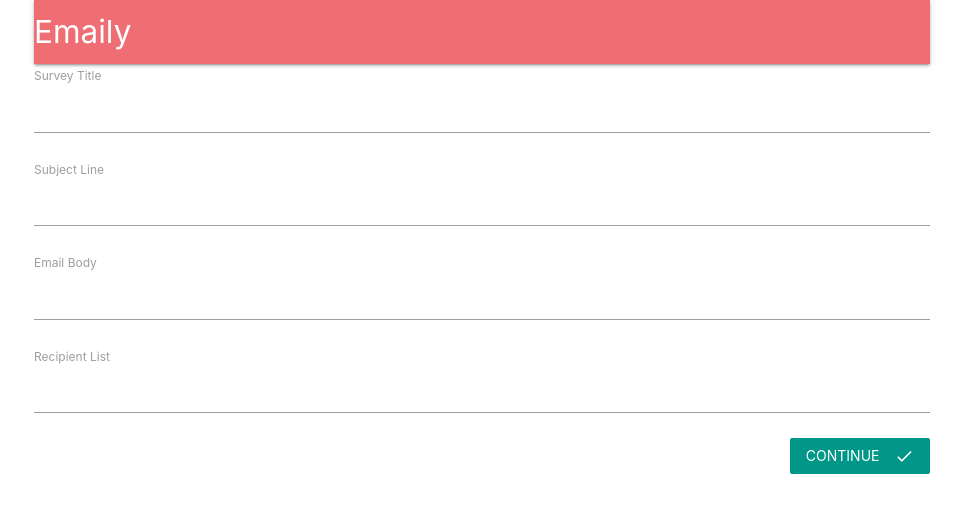
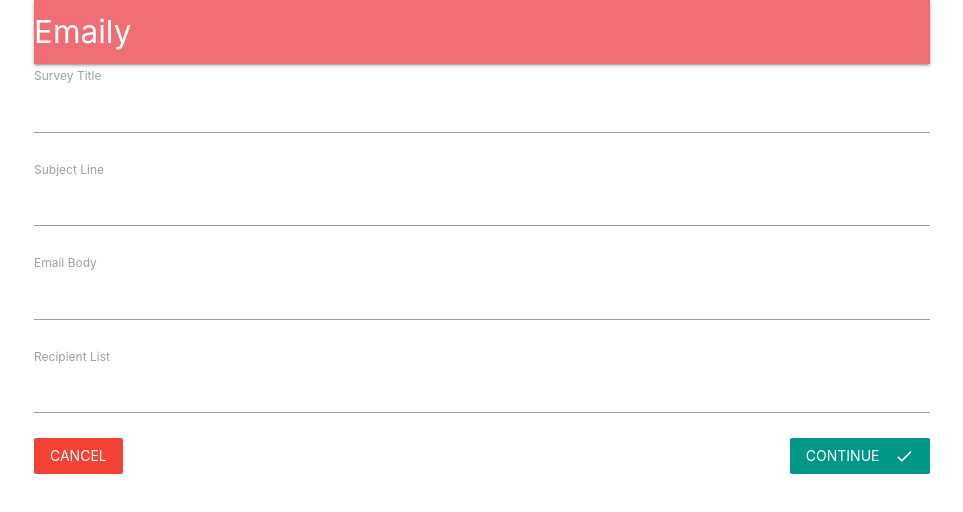
Before and after one commit to vijaypraju04/feedback-server, a React (Create React App) app in the folder feedback-client/: page /surveys/new in a window 1280 px wide. Shown: the top 512 px of the page, without its empty margins (158-1121 px from the left). Built offline with nearby package versions, Linux system fonts and the light colour scheme; no server answers.

Commit message:
callback for cancel added

```diff
--- a/feedback-client/src/components/surveys/SurveyForm.js
+++ b/feedback-client/src/components/surveys/SurveyForm.js
@@ -35,6 +35,9 @@
       <div>
         <form onSubmit={this.props.handleSubmit(this.props.onSurveySubmit)}>
           {this.renderFields()}
+          <Link to="/surveys" className="red btn-flat white-text">
+            Cancel
+          </Link>
           <button type="submit" className="teal btn-flat right white-text">
             Continue
             <i className="material-icons right">done</i>
--- a/feedback-client/src/components/surveys/SurveyFormReview.js
+++ b/feedback-client/src/components/surveys/SurveyFormReview.js
@@ -1,3 +1,5 @@
+// SurveyFormReview shows users their form inputs for review
+
 import React from 'react';
 
 const SurveyReview = () => {
--- a/feedback-client/src/components/surveys/SurveyNew.js
+++ b/feedback-client/src/components/surveys/SurveyNew.js
@@ -17,7 +17,11 @@
 
   renderContent() {
     if (this.state.showFormReview) {
-      return <SurveyFormReview />;
+      return (
+        <SurveyFormReview
+          onCancel={() => this.setState({ showFormReview: false })}
+        />
+      );
     }
 
     return (
```
